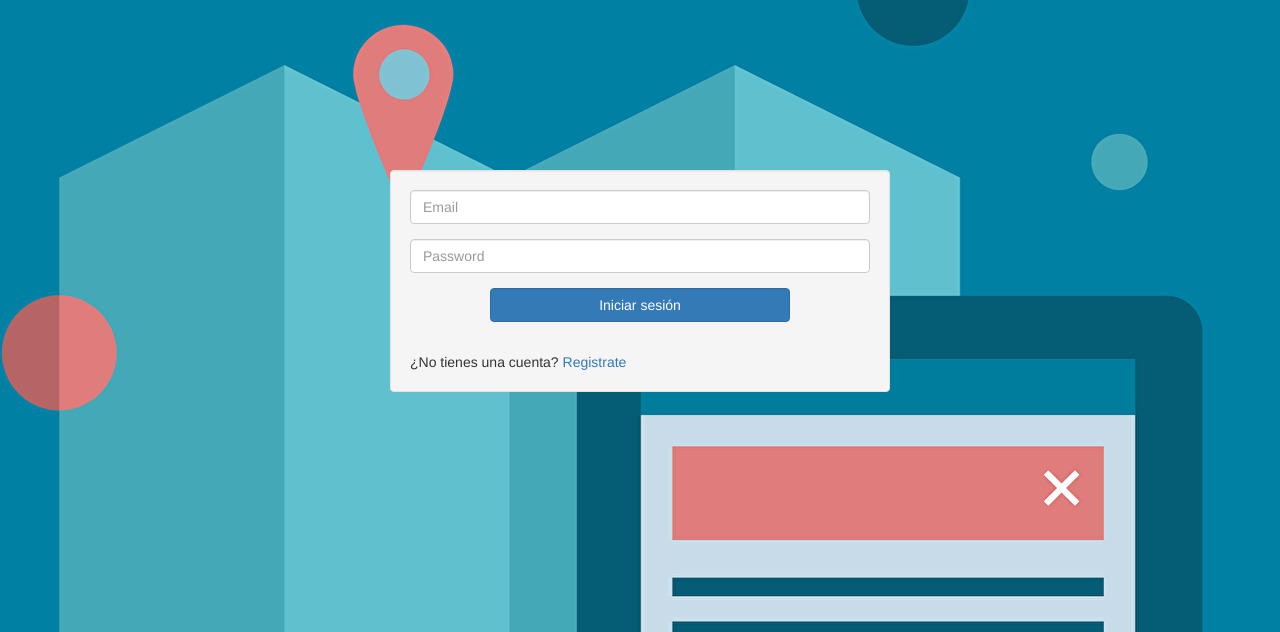
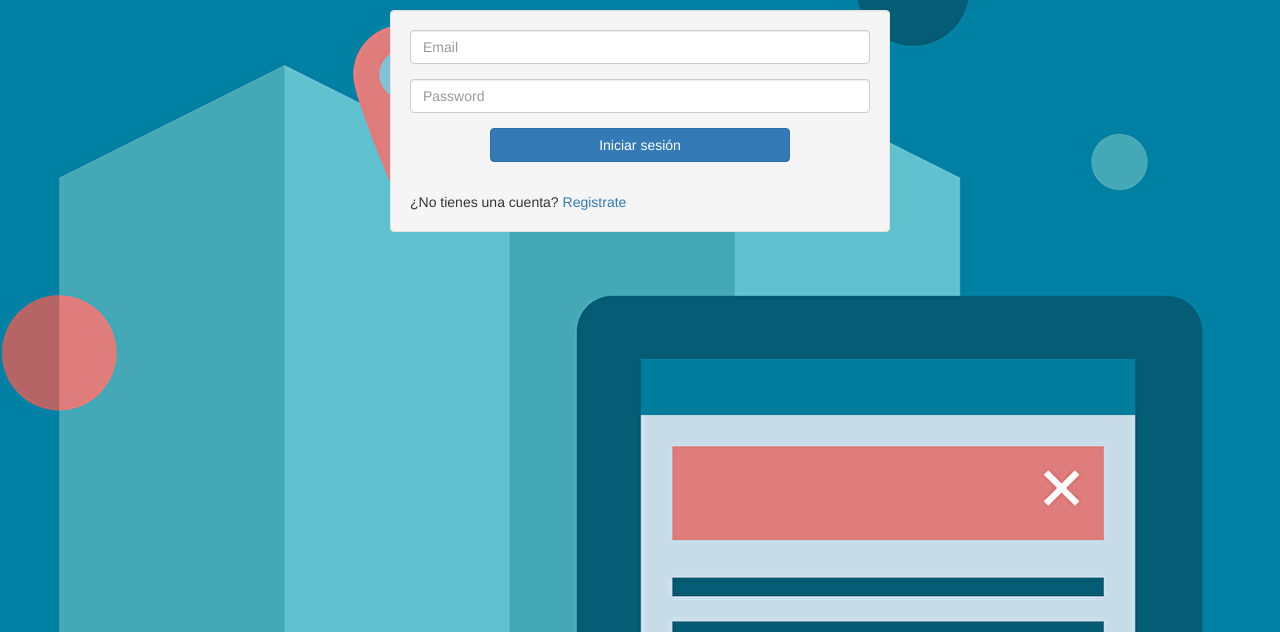
Before and after one commit to mari1811/vistas2, a PHP site: page / in a window 1280 px wide. Shown: the top 632 px of the page. Run offline with PHP 8.4, Linux system fonts and the light colour scheme.

Commit message:
Update newcss.css

```diff
--- a/css/newcss.css
+++ b/css/newcss.css
@@ -4,9 +4,14 @@
 
 #login{
     width: 500px;
-    margin-top: 170px;
+    margin-top:10px;
 }
+
 #iniciar{
     width: 300px;
     margin-bottom: 30px;
 }
+#titulo1{
+    margin-top:5px;
+
+}
```
